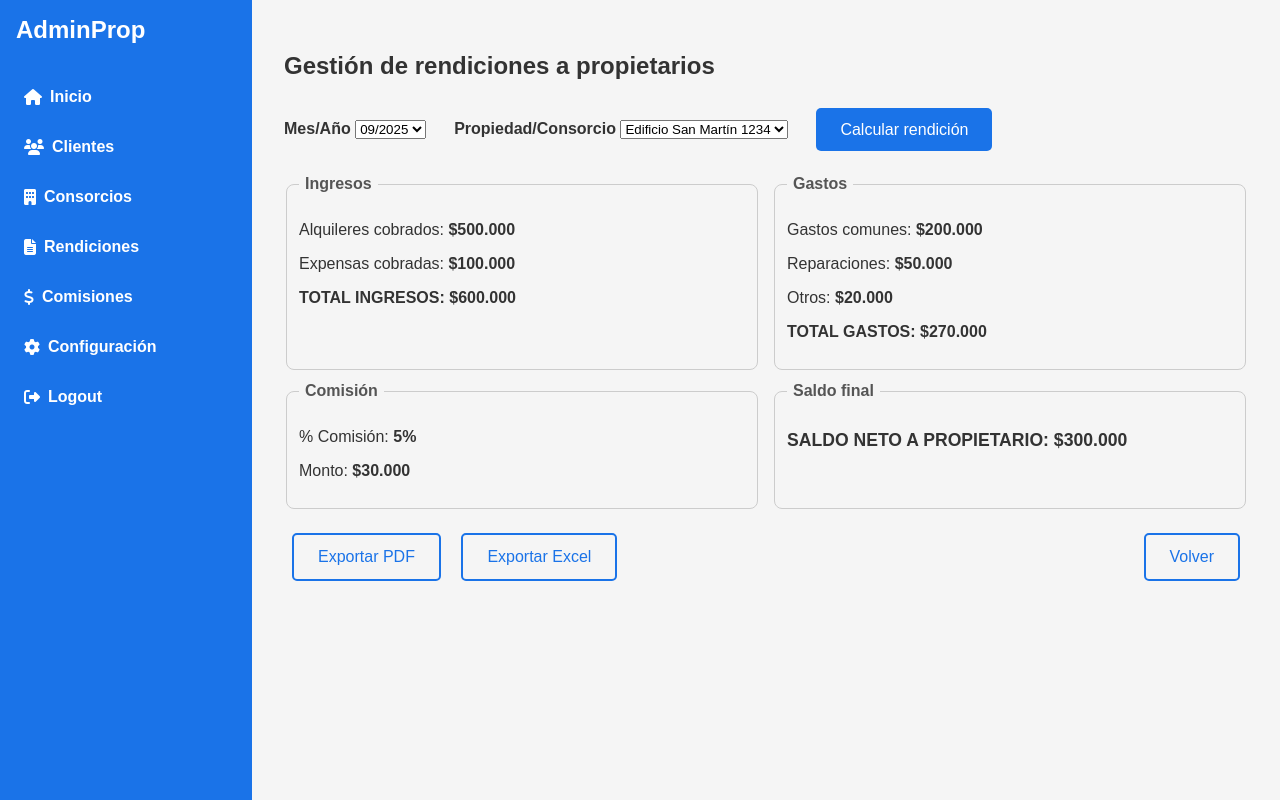
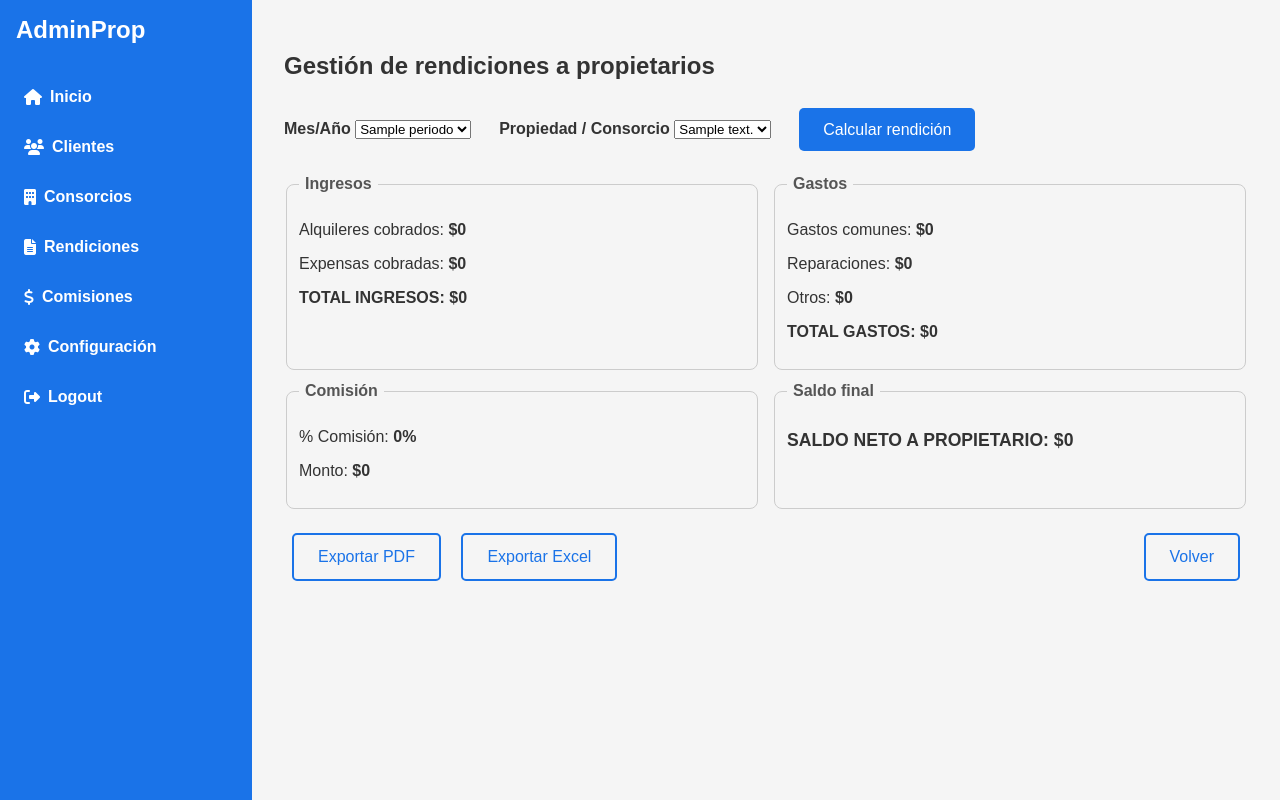
Before and after one commit to germandouce/prototipo-AdminProp, a Flask app: template Frontend/templates/rendiciones.html in a window 1280 px wide. Run offline with Flask 3, Linux system fonts and the light colour scheme; the template is opened without the code that fills it: most values are stand-ins (such as "Sample title", 1, 10 or a date in 2020); parts of the project's set-up code (start-up, migrations or seed data) failed here and were passed over; some libraries are stand-ins or nearby versions.

Commit message:
Ahora el archivo de rendicion.html tiene lee la informacion desde la api

```diff
--- a/Frontend/app.py
+++ b/Frontend/app.py
@@ -340,12 +340,43 @@ def registrar_pago(payment_id):
     else:
         return jsonify({"error": "Error desconocido"}), response.status_code
 
-@app.route("/rendiciones")
+@app.route("/rendiciones", methods=["GET", "POST"])
 def rendiciones():
     login_check = require_login()
     if login_check:
         return login_check
-    return render_template("rendiciones.html", active_page='rendiciones')
+
+    cookies = {"access_token_cookie": request.cookies.get("access_token_cookie")}
+    # 1️⃣ Cargar consorcios igual que en /consorcios
+    response = requests.get(f"{API_URL}/consortiums", cookies=cookies)
+    consortiums = response.json().get("consortiums", []) if response.status_code == 200 else []
+
+    # 2️⃣ Generar los últimos 12 meses
+    hoy = datetime.date.today()
+    periodos = [
+        f"{(hoy.month - i - 1) % 12 + 1:02d}/{hoy.year if hoy.month - i > 0 else hoy.year - 1}"
+        for i in range(12)
+    ]
+
+    # 3️⃣ Si se presionó “Calcular rendición”, obtener resultados de la API
+    report = None
+    if request.method == "POST":
+        consortium_id = request.form.get("consortium_id")
+        periodo = request.form.get("periodo")
+        params = {"consortium_id": consortium_id, "month_of_year": periodo}
+        resp = requests.get(f"{API_URL}/owners_reports", params=params, cookies=cookies)
+        if resp.status_code == 200:
+            report = resp.json().get("owner_report", {})
+
+    # 4️⃣ Enviar todo al template
+    return render_template(
+        "rendiciones.html",
+        active_page='rendiciones',
+        consortiums=consortiums,
+        periodos=periodos,
+        report=report
+    )
+
 
 @app.route("/comisiones")
 def comisiones():
--- a/Frontend/templates/rendiciones.html
+++ b/Frontend/templates/rendiciones.html
@@ -8,81 +8,132 @@
     <h1>Gestión de rendiciones a propietarios</h1>
 
     <!-- Filtros -->
+    <form method="POST">
         <div class="form-row" style="margin-bottom:1rem;">
             <label>Mes/Año
-                <select id="selPeriodo"><option>09/2025</option><option>08/2025</option></select>
+                <select name="periodo" id="selPeriodo" required>
+                    {% for p in periodos %}
+                    <option value="{{ p }}">{{ p }}</option>
+                    {% endfor %}
+                </select>
             </label>
-            <label style="margin-left:1rem;">Propiedad/Consorcio
-                <select id="selAmbito"><option>Edificio San Martín 1234</option><option>Casa Av. Belgrano 456</option></select>
+
+            <label style="margin-left:1rem;">Propiedad / Consorcio
+                <select name="consortium_id" id="selAmbito" required>
+                    {% for c in consortiums %}
+                    <option value="{{ c.id }}">{{ c.address or c.name }}</option>
+                    {% endfor %}
+                </select>
             </label>
-            <button id="btnCalcular" class="btn-primary" style="margin-left:1rem;">Calcular rendición</button>
-            <span id="badgeEstado" class="badge hidden"></span>
+
+            <button type="submit" id="btnCalcular" class="btn-primary" style="margin-left:1rem;">Calcular rendición</button>
+            <span id="badgeEstado" class="badge {% if not report %}hidden{% endif %}">
+                {% if report %}Cálculo listo para {{ request.form.get('periodo') }} · {{ request.form.get('consortium_id') }}{% endif %}
+            </span>
         </div>
+    </form>
 
+    <!-- Bloques de resultados -->
     <div class="grid-2" id="bloquesRendicion">
         <fieldset>
             <legend>Ingresos</legend>
-                <p>Alquileres cobrados: <b>$500.000</b></p>
-                <p>Expensas cobradas: <b>$100.000</b></p>
-                <p><strong>TOTAL INGRESOS: $600.000</strong></p>
+            <p>Alquileres cobrados: <b>
+                {% if report %}${{ "{:,.0f}".format(report.get('alquileres', report.get('total_incomes', 0))) }}{% else %}$0{% endif %}
+            </b></p>
+            <p>Expensas cobradas: <b>
+                {% if report %}${{ "{:,.0f}".format(report.get('expensas', 0)) }}{% else %}$0{% endif %}
+            </b></p>
+            <p><strong>TOTAL INGRESOS:
+                {% if report %}${{ "{:,.0f}".format(report.get('total_incomes', 0)) }}{% else %}$0{% endif %}
+            </strong></p>
         </fieldset>
+
         <fieldset>
             <legend>Gastos</legend>
-                <p>Gastos comunes: <b>$200.000</b></p>
-                <p>Reparaciones: <b>$50.000</b></p>
-                <p>Otros: <b>$20.000</b></p>
-                <p><strong>TOTAL GASTOS: $270.000</strong></p>
+            <p>Gastos comunes: <b>
+                {% if report %}${{ "{:,.0f}".format(report.get('gastos_comunes', report.get('total_outcomes', 0))) }}{% else %}$0{% endif %}
+            </b></p>
+            <p>Reparaciones: <b>
+                {% if report %}${{ "{:,.0f}".format(report.get('gastos_reparaciones', 0)) }}{% else %}$0{% endif %}
+            </b></p>
+            <p>Otros: <b>
+                {% if report %}${{ "{:,.0f}".format(report.get('gastos_otros', 0)) }}{% else %}$0{% endif %}
+            </b></p>
+            <p><strong>TOTAL GASTOS:
+                {% if report %}${{ "{:,.0f}".format(report.get('total_outcomes', 0)) }}{% else %}$0{% endif %}
+            </strong></p>
         </fieldset>
+
         <fieldset>
             <legend>Comisión</legend>
-                <p>% Comisión: <b>5%</b></p>
-                <p>Monto: <b>$30.000</b></p>
+            <p>% Comisión: <b>
+                {% if report %}{{ (report.get('administration_percentage', 0) * 100)|round(2) }}%{% else %}0%{% endif %}
+            </b></p>
+            <p>Monto: <b>
+                {% if report %}${{ "{:,.0f}".format(report.get('administration_fee', 0)) }}{% else %}$0{% endif %}
+            </b></p>
         </fieldset>
+
         <fieldset>
             <legend>Saldo final</legend>
-                <p style="font-size:1.1rem;"><strong>SALDO NETO A PROPIETARIO: $300.000</strong></p>
+            <p style="font-size:1.1rem;">
+                <strong>SALDO NETO A PROPIETARIO:
+                    {% if report %}${{ "{:,.0f}".format(report.get('net_income', 0)) }}{% else %}$0{% endif %}
+                </strong>
+            </p>
         </fieldset>
     </div>
 
     <div style="margin-top:1rem;">
-            <button id="btnExportPdf" class="btn-secondary" disabled>Exportar PDF</button>
-            <button id="btnExportXls" class="btn-secondary" disabled>Exportar Excel</button>
+        <button id="btnExportPdf" class="btn-secondary" {% if not report %}disabled{% endif %}>Exportar PDF</button>
+        <button id="btnExportXls" class="btn-secondary" {% if not report %}disabled{% endif %}>Exportar Excel</button>
         <button class="btn-secondary" style="float:right;" onclick="history.back()">Volver</button>
     </div>
 </section>
 {% endblock %}
-<!-- <script>
-    const $=s=>document.querySelector(s);
-    const bloques = $('#bloquesRendicion');
 
-    // 1) Calcular: habilita exportaciones + badge de estado
-    $('#btnCalcular').addEventListener('click', ()=>{
-        $('#btnExportPdf').disabled=false;
-        $('#btnExportXls').disabled=false;
-        const b=$('#badgeEstado');
-        b.textContent='Cálculo listo para ' + $('#selPeriodo').value + ' · ' + $('#selAmbito').value;
-        b.classList.remove('hidden'); b.classList.add('ok','badge');
-        UI.showToast('Rendición calculada');
+{% block scripts %}
+<script>
+    // Simula interactividad visual al estilo del viejo script
+    const $ = s => document.querySelector(s);
+
+    // Mostrar badge de estado cuando se calcula la rendición
+    const calcularBtn = $('#btnCalcular');
+    const badge = $('#badgeEstado');
+
+    if (calcularBtn) {
+        calcularBtn.addEventListener('click', () => {
+            $('#btnExportPdf').disabled = false;
+            $('#btnExportXls').disabled = false;
+            badge.textContent = 'Cálculo listo para ' + $('#selPeriodo').value + ' · ' + $('#selAmbito').selectedOptions[0].text;
+            badge.classList.remove('hidden');
+            badge.classList.add('ok', 'badge');
+            if (window.UI && UI.showToast) UI.showToast('Rendición calculada correctamente');
         });
+    }
 
-    // 2) Exportar: abre vista previa de lo que se exporta
-    function exportar(tipo){
+    // Exportar vista previa PDF/Excel (mock visual igual que tu primer versión)
+    function exportar(tipo) {
         const bodyHTML = `
         <p><b>Período:</b> ${$('#selPeriodo').value}<br>
-         <b>Ámbito:</b> ${$('#selAmbito').value}</p>
-      ${bloques.outerHTML}
+           <b>Ámbito:</b> ${$('#selAmbito').selectedOptions[0].text}</p>
+        ${$('#bloquesRendicion').outerHTML}
         `;
+        if (window.UI && UI.openModal) {
             UI.openModal({
-            title: 'Vista previa de ' + (tipo==='pdf'?'PDF':'Excel'),
+                title: 'Vista previa de ' + (tipo === 'pdf' ? 'PDF' : 'Excel'),
                 bodyHTML,
-            onConfirm: ()=>{
-                const fn = `rendicion_${$('#selPeriodo').value.replace('/','-')}_${tipo}.`+(tipo==='pdf'?'pdf':'xlsx');
+                onConfirm: () => {
+                    const fn = \`rendicion_\${$('#selPeriodo').value.replace('/','-')}_\${tipo}.\${tipo==='pdf'?'pdf':'xlsx'}\`;
                     UI.showToast('Exportado: ' + fn, 2500);
                 }
             });
+        } else {
+            alert('Simulación de exportación a ' + tipo.toUpperCase());
         }
-    $('#btnExportPdf').addEventListener('click', ()=>exportar('pdf'));
-    $('#btnExportXls').addEventListener('click', ()=>exportar('xls'));
+    }
+
+    $('#btnExportPdf')?.addEventListener('click', () => exportar('pdf'));
+    $('#btnExportXls')?.addEventListener('click', () => exportar('xls'));
 </script>
-</body>
-</html> -->
+{% endblock %}
```
Also changed, not shown: 1 other file. Lines whose indentation alone changed are shown as unchanged.
